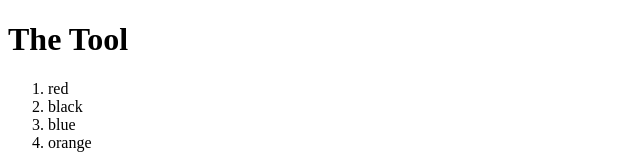
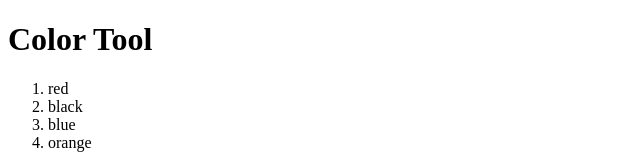
Before and after one commit to t4d-classes/react_04022020, a React (Create React App) app in the folder demo-app/: page / in a window 1280 px wide. Shown: the top 160 px of the page, without its empty margins (0-640 px from the left). Built offline with nearby package versions, Linux system fonts and the light colour scheme.

Commit message:
add code demos

```diff
--- a/demo-app/src/components/ColorTool.js
+++ b/demo-app/src/components/ColorTool.js
@@ -44,7 +44,7 @@ export const ColorTool = ({ colors: initialColors }) => {
 
 
   return <>
-    <ToolHeader />
+    <ToolHeader headerText="Color Tool" />
     <ol>
       {colors.map(color => <li key={color.id}>{color.name}</li>)}
     </ol>
```
